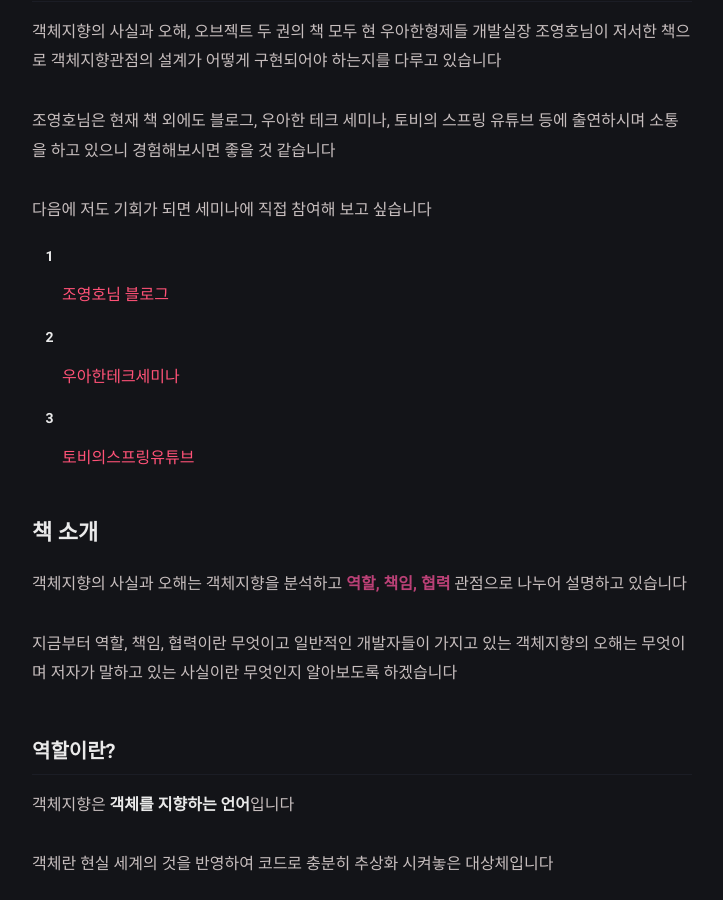
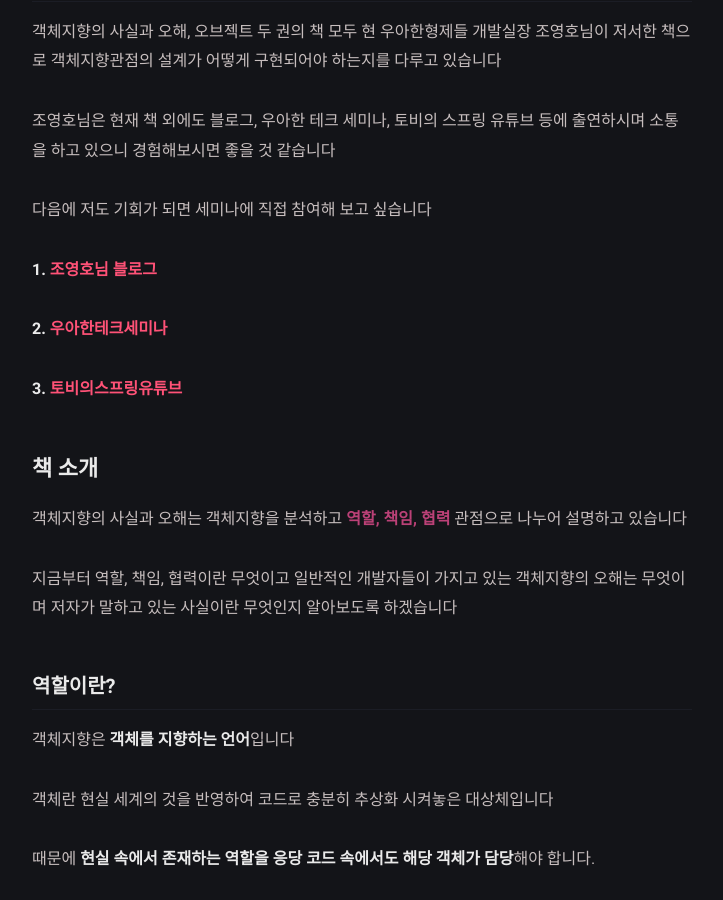
Before and after one commit to LeeJams/LeeJams.github.io, a Jekyll site: the page built from _posts/DongUk/2021-10-31-ObjectOrientedFactsAndMisunderstandings.md, in a window 1280 px wide and 900 px high, scrolled down 1767 px. Shown: the whole window, without its empty margins (278-1001 px from the left). Built offline with Jekyll 4.4.1, drawn with Linux system fonts in a browser that asks for light colours; comment, search, counter and statistics services are not loaded.

Commit message:
마감처리 수정

```diff
--- a/_posts/DongUk/2021-10-31-ObjectOrientedFactsAndMisunderstandings.md
+++ b/_posts/DongUk/2021-10-31-ObjectOrientedFactsAndMisunderstandings.md
@@ -40,11 +40,11 @@ author: "DongUk"
 
 다음에 저도 기회가 되면 세미나에 직접 참여해 보고 싶습니다
 
-1. <a href="http://aeternumeglooscom/">조영호님 블로그</a>
+**1.  <a href="http://aeternumeglooscom/">조영호님 블로그</a>**
 
-2. <a href="https://youtube/dJ5C4qRqAgA">우아한테크세미나</a>
+**2.  <a href="https://youtube/dJ5C4qRqAgA">우아한테크세미나</a>**
 
-3. <a href="https://wwwyoutubecom/watch?v=8OclN9kZTE4">토비의스프링유튜브</a>
+**3.  <a href="https://wwwyoutubecom/watch?v=8OclN9kZTE4">토비의스프링유튜브</a>**
 
 
 ## 책 소개
```
